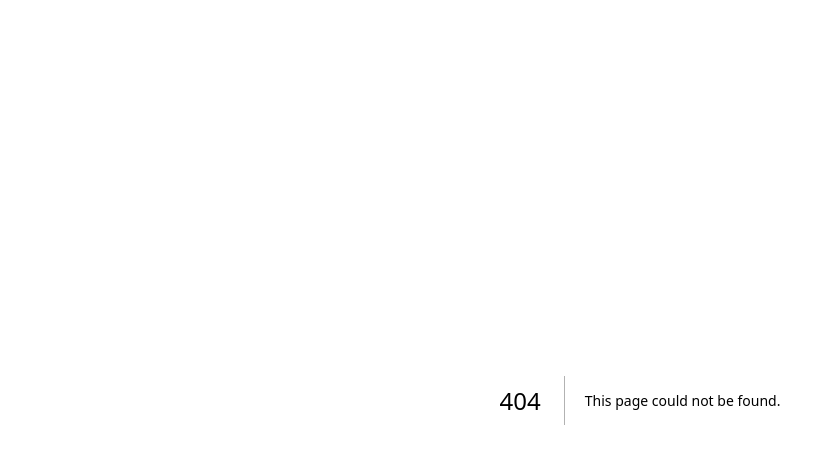
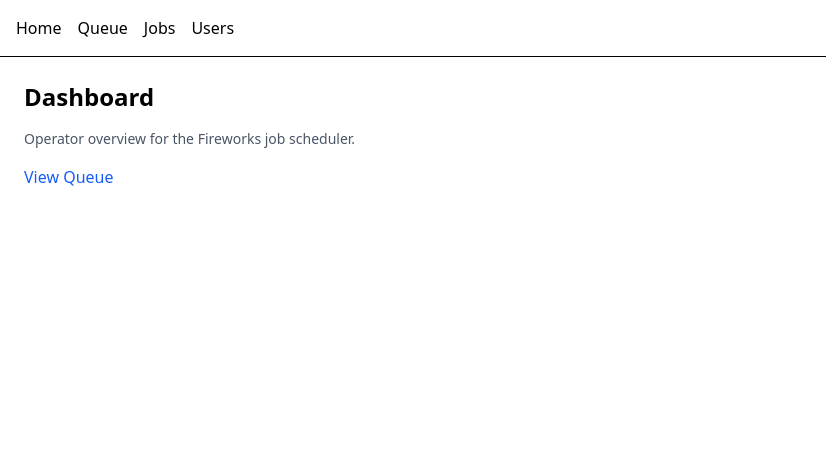
Before and after one commit to trilogy-group/job-scheduler, a Next.js app in the folder apps/dashboard/: page /dashboard in a window 1280 px wide. Before the commit this address had no page. Shown: the top 464 px of the page, without its empty margins (0-826 px from the left). Built offline with nearby package versions, Linux system fonts and the light colour scheme.

Commit message:
fix(dashboard): /dashboard route + root page content + nav for keyboard nav (Mode F fix) (#19)
Co-authored-by: Anirudh Srikanth <anirudhsrikanth@Anirudhs-MacBook-Pro-2.local>

```diff
--- /dev/null
+++ b/apps/dashboard/src/app/dashboard/page.tsx
@@ -0,0 +1,15 @@
+import Link from 'next/link';
+
+export default function DashboardPage() {
+  return (
+    <main className="p-6 space-y-4">
+      <h1 className="text-2xl font-semibold">Dashboard</h1>
+      <p className="text-sm text-gray-600">
+        Operator overview for the Fireworks job scheduler.
+      </p>
+      <Link href="/queue" className="text-blue-600 hover:underline">
+        View Queue
+      </Link>
+    </main>
+  );
+}
--- a/apps/dashboard/src/app/layout.tsx
+++ b/apps/dashboard/src/app/layout.tsx
@@ -1,4 +1,5 @@
 import type { Metadata } from 'next';
+import Link from 'next/link';
 import './globals.css';
 
 export const metadata: Metadata = {
@@ -13,7 +14,18 @@ export default function RootLayout({
 }) {
   return (
     <html lang="en">
-      <body>{children}</body>
+      <body>
+        <nav
+          aria-label="main navigation"
+          className="flex gap-4 p-4 border-b"
+        >
+          <Link href="/">Home</Link>
+          <Link href="/queue">Queue</Link>
+          <Link href="/jobs">Jobs</Link>
+          <Link href="/users">Users</Link>
+        </nav>
+        {children}
+      </body>
     </html>
   );
 }
```
